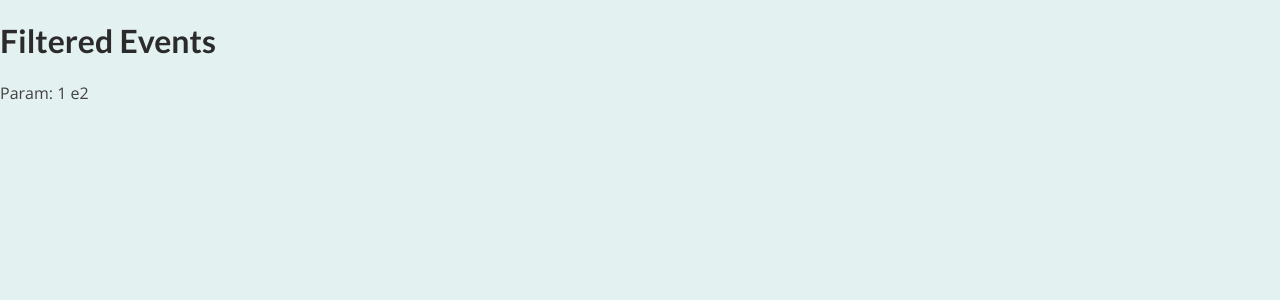
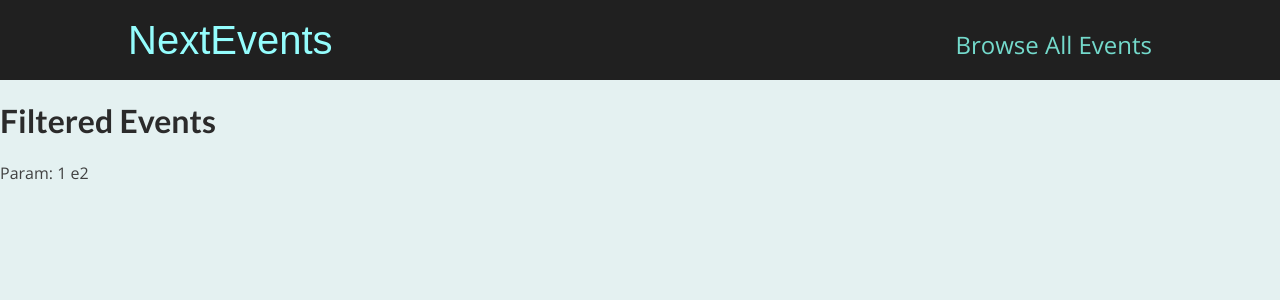
Before and after one commit to Sergio-Al/nextjs-files-based-routing-2, a Next.js app: page /events/e2 in a window 1280 px wide. Shown: the top 300 px of the page. Built offline with nearby package versions, Linux system fonts and the light colour scheme.

Commit message:
Feat. adding a general layout wrapper component

```diff
--- /dev/null
+++ b/components/layout/layout.js
@@ -0,0 +1,13 @@
+import { Fragment } from "react";
+import MainHeader from "./main-header";
+
+function layout(props) {
+  return (
+    <Fragment>
+      <MainHeader />
+      <main>{props.children}</main>
+    </Fragment>
+  );
+}
+
+export default layout;
--- /dev/null
+++ b/components/layout/main-header.js
@@ -0,0 +1,22 @@
+import Link from "next/link";
+
+import classes from "./main-header.module.css";
+
+function MainHeader() {
+  return (
+    <header className={classes.header}>
+      <div className={classes.logo}>
+        <Link href="/">NextEvents</Link>
+      </div>
+      <nav className={classes.navigation}>
+        <ul>
+          <li>
+            <Link href="/events">Browse All Events</Link>
+          </li>
+        </ul>
+      </nav>
+    </header>
+  );
+}
+
+export default MainHeader;
--- /dev/null
+++ b/components/layout/main-header.module.css
@@ -0,0 +1,41 @@
+.header {
+  width: 100%;
+  display: flex;
+  justify-content: space-between;
+  align-items: baseline;
+  padding: 1rem 10%;
+  height: 5rem;
+  background-color: #202020;
+}
+
+.logo {
+  font-size: 1.5rem;
+  color: white;
+  font-family: "Fira", sans-serif;
+  height: 100%;
+  display: flex;
+  justify-content: center;
+  align-items: center;
+  color: #94fdfd;
+}
+
+.logo a {
+  text-decoration: none;
+  color: #94fdfd;
+}
+
+.navigation a {
+  text-decoration: none;
+  color: #74dacc;
+  font-size: 1rem;
+}
+
+@media (min-width: 768px) {
+  .logo {
+    font-size: 2.5rem;
+  }
+
+  .navigation a {
+    font-size: 1.5rem;
+  }
+}
--- a/pages/_app.js
+++ b/pages/_app.js
@@ -1,7 +1,13 @@
-import '../styles/globals.css'
+import "../styles/globals.css";
+
+import Layout from "../components/layout/layout";
 
 function MyApp({ Component, pageProps }) {
-  return <Component {...pageProps} />
+  return (
+    <Layout>
+      <Component {...pageProps} />
+    </Layout>
+  );
 }
 
-export default MyApp
+export default MyApp;
```
